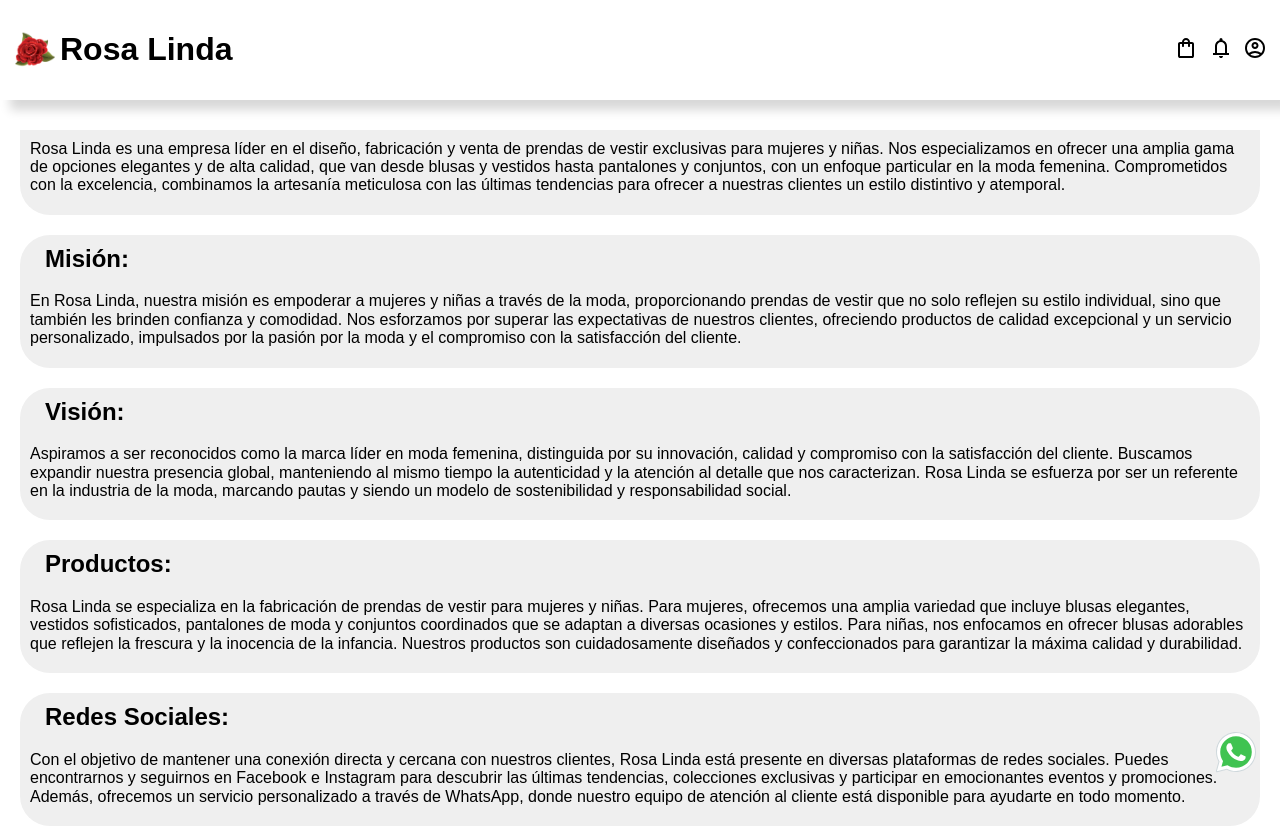
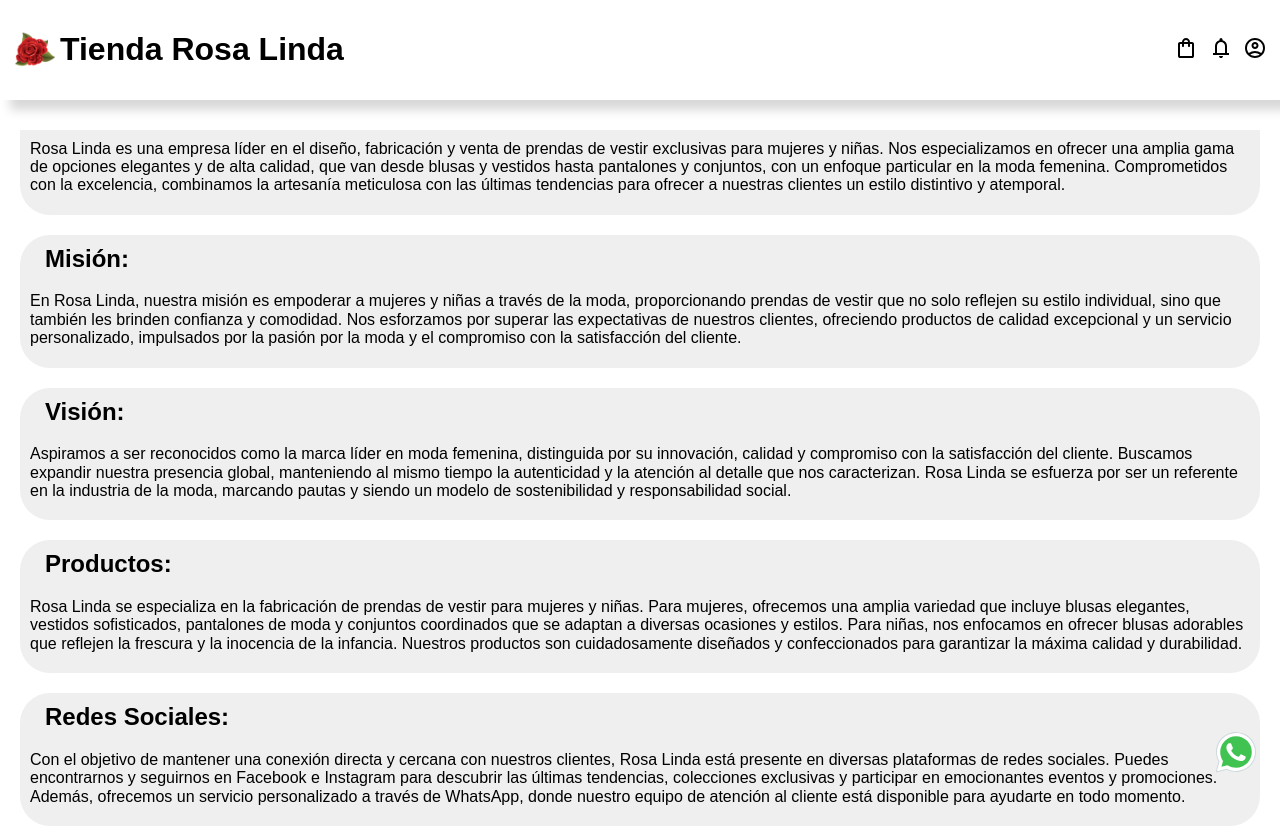
Before and after one commit to TiendaRosaLinda/TiendaRosaLinda, a plain HTML site: page index.html in a window 1280 px wide. Shown: the top 829 px of the page. Drawn offline with Linux system fonts and the light colour scheme.

Commit message:
Update index.html

```diff
--- a/index.html
+++ b/index.html
@@ -3,7 +3,7 @@
   <head>
     <meta charset="UTF-8" />
     <meta name="viewport" content="width=device-width, initial-scale=1.0" />
-    <title>Rosa Linda</title>
+    <title>Tienda Rosa Linda</title>
     <!-- external links -->
     <link rel="icon" href="assets/images/logo.ico" />
     <link rel="stylesheet" href="code/styles/normalize.css" />
@@ -19,7 +19,7 @@
             alt="Rosa Linda"
             class="header__logo"
           />
-          <h1 class="header__name">Rosa Linda</h1>
+          <h1 class="header__name">Tienda Rosa Linda</h1>
         </div>
         <div class="header__nav-center"></div>
         <div class="header__nav-right">
```
